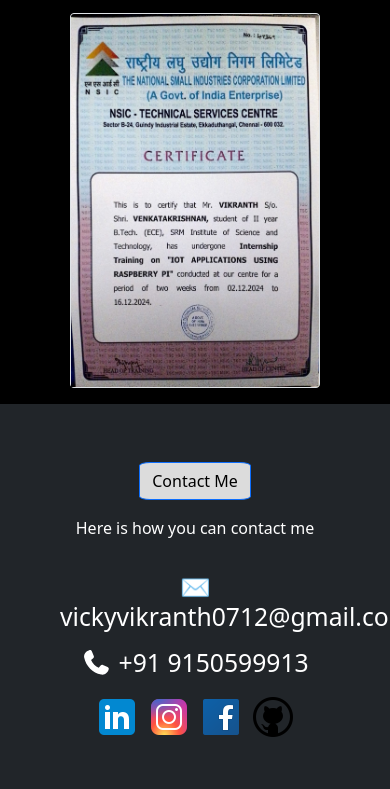
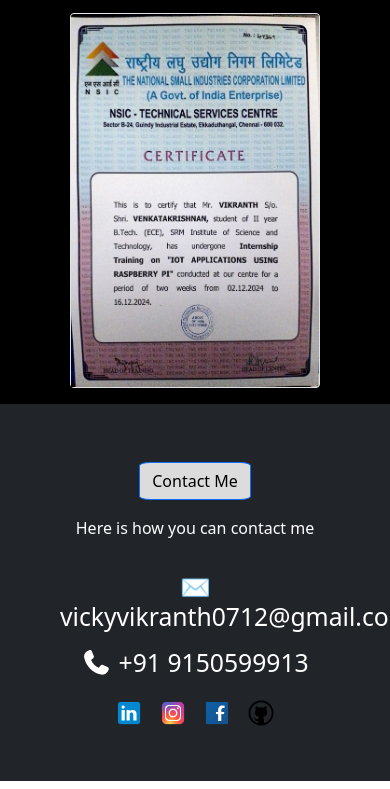
Before and after one commit to Vickyvikranth0712/Vikranth-Portfolio, a plain HTML site: page index.html in a window 390 px wide. Shown: the part 4988-5777 px from the top of the page. Drawn offline with Linux system fonts and the light colour scheme.

Commit message:
Update style.css

```diff
--- a/style.css
+++ b/style.css
@@ -172,3 +172,12 @@
   width: 100%;
   height: 100%;
 }
+.link a img {
+  margin: 5px; /* Adjust spacing between icons */
+  width: 40px; /* Scale icons properly */
+}
+@media (max-width: 576px) {
+  .link a img {
+    width: 30px; /* Adjust icon size for very small screens */
+  }
+}
```
